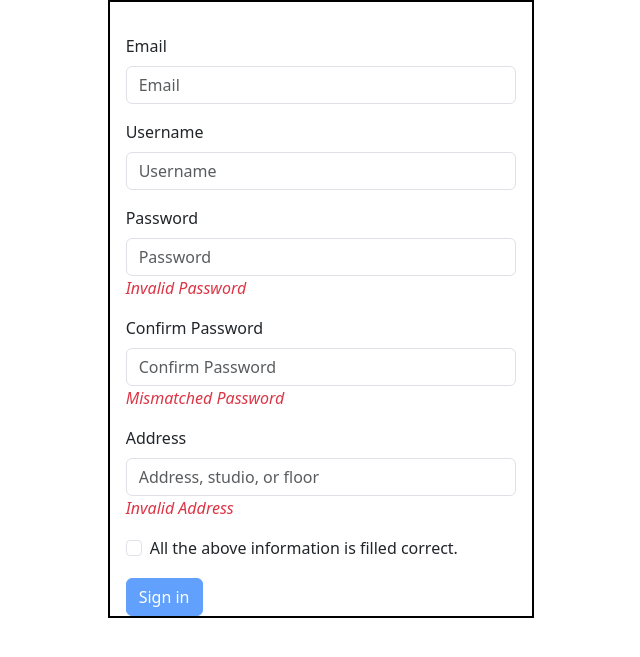
After one commit to khushal-sharma96/training, a PHP site: page /Training/login.html in a window 1280 px wide. The commit adds this page. Shown: the top 657 px of the page, without its empty margins (319-959 px from the left). Run offline with PHP 8.4, Linux system fonts and the light colour scheme.

Commit message:
Saving.....

```diff
--- a/Php/tempProject/about.php
+++ b/Php/tempProject/about.php
@@ -13,7 +13,7 @@
 
 <body>
     <?php
-    include('./navbar.php')
+    // include('./navbar.php')
     ?>
     <h1>About Page</h1>
 </body>
--- a/Php/tempProject/contact.php
+++ b/Php/tempProject/contact.php
@@ -13,7 +13,7 @@
 
 <body>
     <?php
-    include('./navbar.php')
+    // include('./navbar.php')
     ?>
     <h1>Contact</h1>
 </body>
--- a/Php/tempProject/index.php
+++ b/Php/tempProject/home.php
@@ -1,7 +1,3 @@
-<?php
-$actual_link = basename("$_SERVER[REQUEST_URI]");
-echo $actual_link;
-?>
 <!DOCTYPE html>
 <html lang="en">
 
@@ -36,7 +32,7 @@ echo $actual_link;
 
 <body>
     <?php
-    include('./navbar.php')
+    // include('./navbar.php')
     ?>
     <div class="main">
         <div class="imageContaner">
--- /dev/null
+++ b/Php/tempProject/login.html
@@ -0,0 +1,107 @@
+<!DOCTYPE html>
+<html lang="en">
+
+<head>
+    <meta charset="UTF-8">
+    <meta name="viewport" content="width=device-width, initial-scale=1.0">
+    <title>Document</title>
+    <link href="https://cdn.jsdelivr.net/npm/bootstrap@5.3.2/dist/css/bootstrap.min.css" rel="stylesheet"
+        integrity="sha384-T3c6CoIi6uLrA9TneNEoa7RxnatzjcDSCmG1MXxSR1GAsXEV/Dwwykc2MPK8M2HN" crossorigin="anonymous">
+    <script script src="https://code.jquery.com/jquery-2.2.4.min.js"
+        integrity="sha256-BbhdlvQf/xTY9gja0Dq3HiwQF8LaCRTXxZKRutelT44=" crossorigin="anonymous"></script>
+    <style>
+        .form {
+            border: 2px solid black;
+        }
+    </style>
+</head>
+
+<body>
+    <div class="form col-md-4 row m-auto">
+        <form class="row g-3 mx-auto">
+            <div class="">
+                <label for="inputEmail4" class="form-label">Email</label>
+                <input type="email" class="form-control" id="inputEmail" placeholder="Email" required>
+                <span class="fs-6 text-danger fw-lighter fst-italic"></span>
+            </div>
+            <div class="">
+                <label for=" inputPassword4" class="form-label">Username</label>
+                <input type="text" class="form-control" id="inputUsername" placeholder="Username">
+                <span class="fs-6 text-danger fw-lighter fst-italic" id="spanUsername"></span>
+            </div>
+            <div class="">
+                <label for="inputAddress" class="form-label">Password</label>
+                <input type="password" class="form-control" id="inputPassword" placeholder="Password">
+                <span class="fs-6 text-danger fw-lighter fst-italic">Invalid Password</span>
+            </div>
+            <div class="">
+                <label for="inputAddress" class="form-label"> Confirm Password</label>
+                <input type="password" class="form-control" id="inputcPassword" placeholder="Confirm Password">
+                <span class="fs-6 text-danger fw-lighter fst-italic">Mismatched Password</span>
+            </div>
+            <div class="">
+                <label for="inputAddress2" class="form-label">Address</label>
+                <input type="text" class="form-control" id="inputAddress" placeholder="Address, studio, or floor">
+                <span class="fs-6 text-danger fw-lighter fst-italic">Invalid Address</span>
+            </div>
+
+            <div class="">
+                <div class="form-check">
+                    <input class="form-check-input" type="checkbox" id="gridCheck">
+                    <label class="form-check-label" for="gridCheck">
+                        All the above information is filled correct.
+                    </label>
+                </div>
+            </div>
+            <div class="">
+                <button type="submit" disabled class="btn btn-primary">Sign in</button>
+            </div>
+        </form>
+    </div>
+    <script>
+        $(document).ready(function () {
+            $('input[type="checkbox"]').change(function () {
+                if ($(this).is(":checked")) {
+                    $('button[type="submit"]').prop('disabled', false);
+                }
+                else {
+                    $('button[type="submit"]').prop('disabled', true);
+                }
+            })
+            $('input').change(() => {
+
+            })
+        });
+        $('#inputEmail').on('keyup blur', function () {
+            var email = new RegExp('^[A-Z0-9._%+-]+@[A-Z0-9.-]+\.[A-Z]{2,4}$', 'i');
+            $(this).next().show();
+            if ($(this).val() === '') {
+                $(this).next().text('Email is required !');
+            }
+            else if (!email.test($(this).val())) {
+                $(this).next().text('Invalid Email!');
+            }
+            else {
+                $(this).next().hide();
+            }
+        })
+        $('#inputUsername').on('keyup blur', function () {
+            var name = /^[a-z]+$/;
+            $(this).next().show();
+            if ($(this).val() === '') {
+                $(this).next().text('Username is required !');
+            }
+            else if (!name.test($(this).val())) {
+                $(this).next().text('Invalid Username !');
+            }
+            else {
+                $(this).next().hide();
+            }
+        })
+        $('button[type="submit"]').click(function (e) {
+            e.preventDefault();
+        });
+    </script>
+</body>
+
+</html>
```
Also changed, not shown: Php/tempProject/navbar.php (+29 -22 lines).
